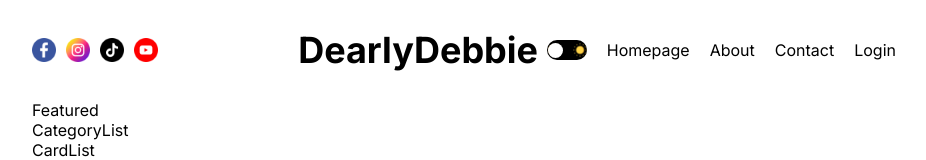
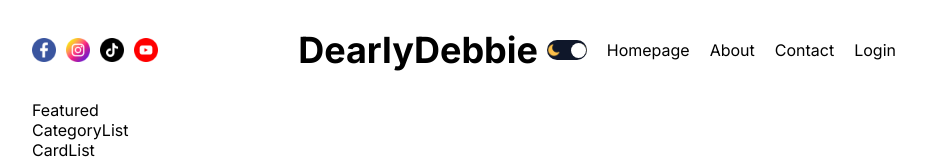
Before and after one commit to dearlydebbie/dearlydebbie-blog, a Next.js app: page / in a window 1280 px wide. Shown: the top 160 px of the page, without its empty margins (176-1102 px from the left). Built offline with nearby package versions, Linux system fonts and the light colour scheme.

Commit message:
theme toggle now working

```diff
--- a/src/Components/ThemeToggle/ThemeToggle.jsx
+++ b/src/Components/ThemeToggle/ThemeToggle.jsx
@@ -1,21 +1,35 @@
 "use client";
 
-import React, { useContext } from "react";
+import Image from "next/image";
 import styles from "./themeToggle.module.css";
-import Image from "next/image";
+import { useContext } from "react";
 import { ThemeContext } from "../../../public/Context/ThemeContext";
 
 const ThemeToggle = () => {
-
-  const {toggle, theme} = useContext(ThemeContext)
+  const { toggle, theme } = useContext(ThemeContext);
 
   return (
-  <div className={styles.container} onClick={toggle}>
-    <Image src="/moon.png" alt="moon" width={14} height={14} />
-    <div className={styles.ball}></div>
-    <Image src="/sun.png" alt="sun" width={14} height={14} />
-  </div>
-  )
+    <div
+      className={styles.container}
+      onClick={toggle}
+      style={
+        theme === "dark"
+          ? { backgroundColor: "white" }
+          : { backgroundColor: "#0f172a" }
+      }
+    >
+      <Image src="/moon.png" alt="" width={14} height={14} />
+      <div
+        className={styles.ball}
+        style={
+          theme === "dark"
+            ? { left: 1, background: "#0f172a" }
+            : { right: 1, background: "white" }
+        }
+      ></div>
+      <Image src="/sun.png" alt="" width={14} height={14} />
+    </div>
+  );
 };
 
-export default ThemeToggle
+export default ThemeToggle;
--- a/src/Components/ThemeToggle/themeToggle.module.css
+++ b/src/Components/ThemeToggle/themeToggle.module.css
@@ -6,7 +6,6 @@
     display: flex;
     align-items: center;
     justify-content: space-between;
-    background-color: black;
     position: relative;
 }
 
@@ -14,7 +13,5 @@
     width: 15px;
     height: 15px;
     border-radius: 50%;
-    background-color: white;
     position: absolute;
-    left: 1px;
 }
```
